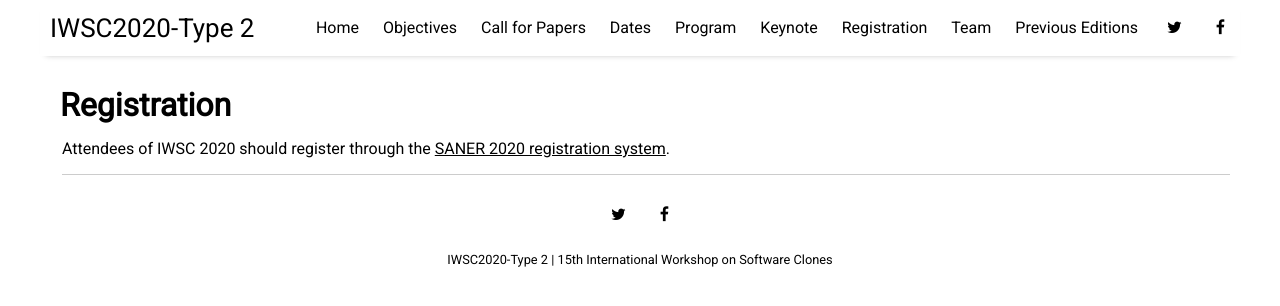
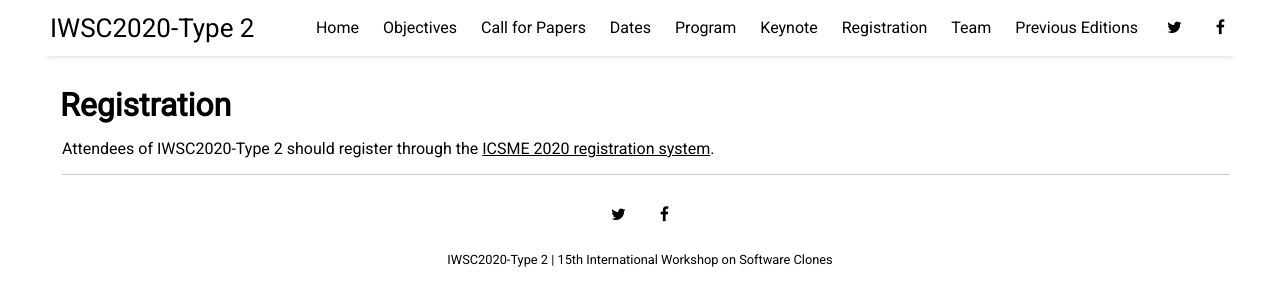
Before and after one commit to iwsc2020-type2/https-iwsc2020-type2.github.io-, a Jekyll site: the page built from pages/registration.html, in a window 1280 px wide. Shown: the top 306 px of the page. Built offline with Jekyll 4.4.1, drawn with Linux system fonts in a browser that asks for light colours; nearby versions of some CDN libraries.

Commit message:
Update registration.html

```diff
--- a/pages/registration.html
+++ b/pages/registration.html
@@ -4,6 +4,6 @@ title: Registration
 ---
 
 <div class="page_content">
-  Attendees of IWSC 2020 should register through the <a href="https://saner2020.csd.uwo.ca/">SANER 2020 registration system</a>.
+  Attendees of IWSC2020-Type 2 should register through the <a href="https://icsme2020.github.io/">ICSME 2020 registration system</a>.
   <hr />
 </div>
```
